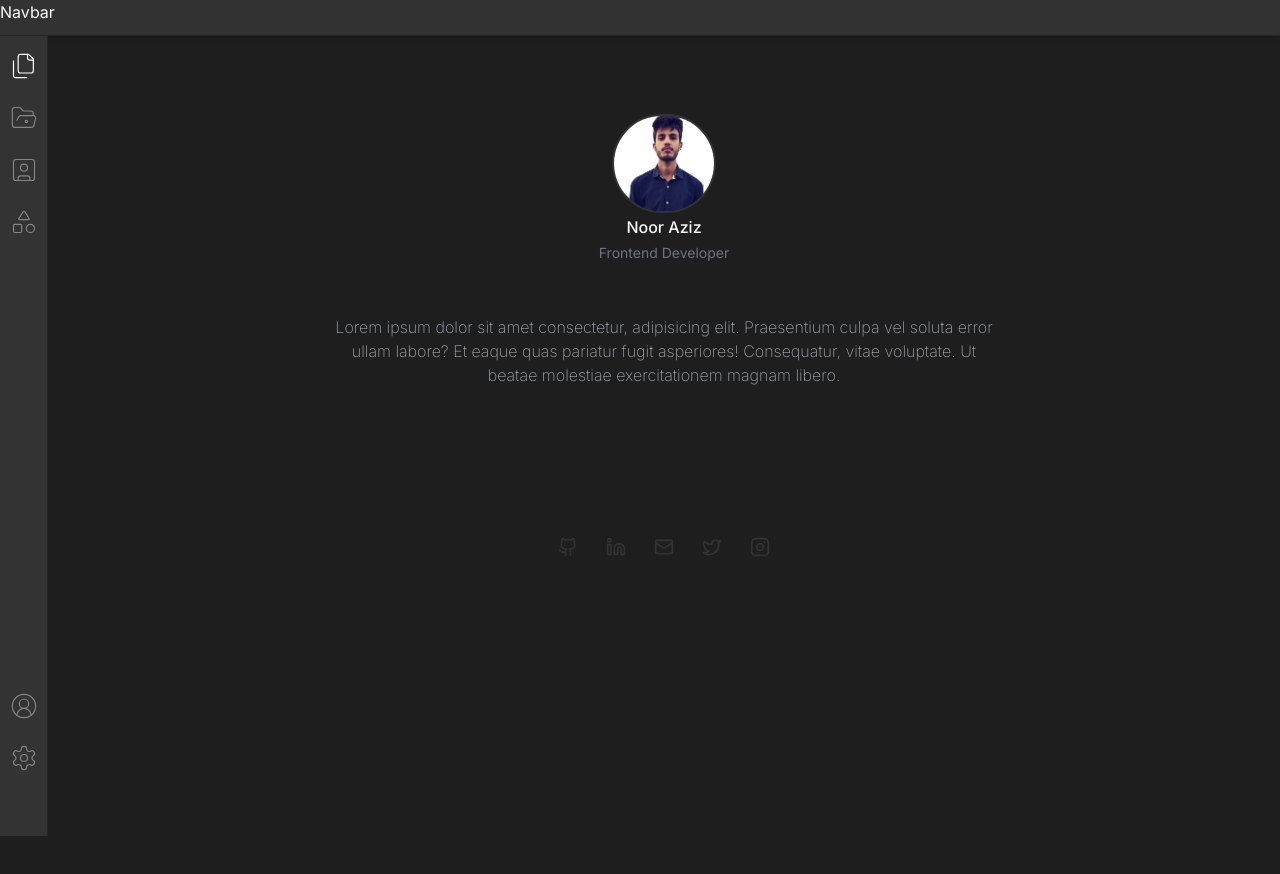
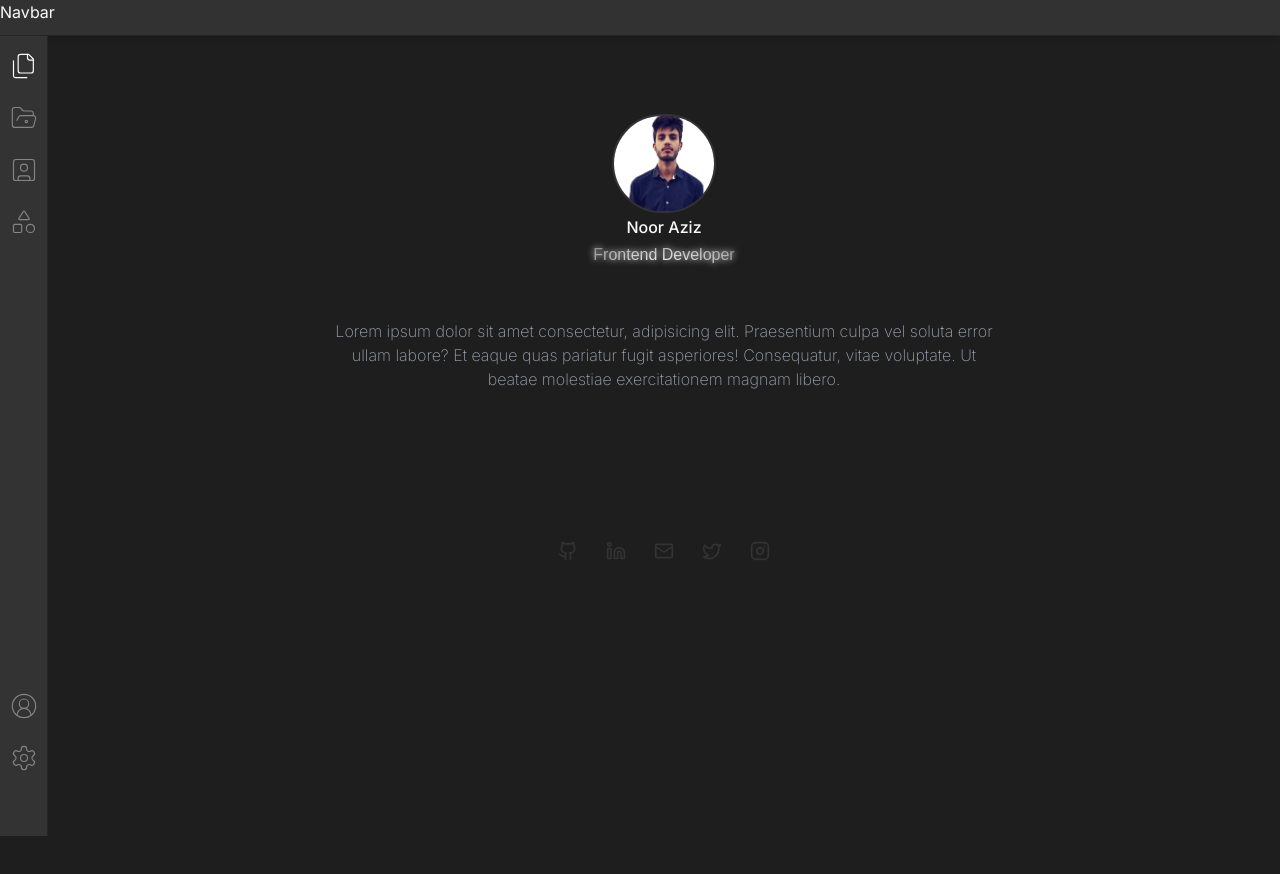
Before and after one commit to aziz-codes/azizcodes, a Next.js app: page /about-me in a window 1280 px wide. Shown: the top 874 px of the page. Built offline with nearby package versions, Linux system fonts and the light colour scheme.

Commit message:
added animation on designation

```diff
--- a/app/(about)/about-me/page.tsx
+++ b/app/(about)/about-me/page.tsx
@@ -1,29 +1,62 @@
+"use client";
 import React from "react";
 import { Avatar } from "@/constants/images";
 import Image from "next/image";
 import { socialIcons } from "@/constants/social-icons";
 import Link from "next/link";
+import { motion } from "framer-motion";
 
 const About = () => {
   return (
     <div className="mt-20 flex min-h-screen space-y-1 items-center flex-col">
+      {/* Animated Image */}
+      <motion.div
+        initial={{ opacity: 0, y: -20 }}
+        animate={{ opacity: 1, y: 0 }}
+        transition={{ duration: 0.5 }}
+      >
         <Image
           height={100}
           width={100}
           src={Avatar.src}
           alt="avatar"
-        className="rounded-full  ring-2 ring-bgSidebar object-fill"
+          className="rounded-full ring-2 ring-bgSidebar object-fill"
         />
-      <h4 className="font-[500]">Noor Aziz</h4>
-      <h5 className="text-sm text-gray-500 text-center">Frontend Developer</h5>
+      </motion.div>
 
-      <p className="text-center relative top-12 line-clamp-4 max-w-2xl text-gray-400 font-[200]">
+      {/* Animated Name */}
+      <motion.h4
+        initial={{ opacity: 0, y: -20 }}
+        animate={{ opacity: 1, y: 0 }}
+        transition={{ duration: 0.5, delay: 0.2 }}
+        className="font-[500]"
+      >
+        Noor Aziz
+      </motion.h4>
+
+      {/* Animated Role */}
+      <div className="designation">Frontend Developer</div>
+
+      {/* Animated Description */}
+      <motion.p
+        initial={{ opacity: 0, y: 20 }}
+        animate={{ opacity: 1, y: 0 }}
+        transition={{ duration: 0.5, delay: 0.6 }}
+        className="text-center relative top-12 line-clamp-4 max-w-2xl text-gray-400 font-[200]"
+      >
         Lorem ipsum dolor sit amet consectetur, adipisicing elit. Praesentium
         culpa vel soluta error ullam labore? Et eaque quas pariatur fugit
         asperiores! Consequatur, vitae voluptate. Ut beatae molestiae
         exercitationem magnam libero.
-      </p>
-      <div className="relative top-48 flex items-center space-x-7">
+      </motion.p>
+
+      {/* Animated Social Icons */}
+      <motion.div
+        initial={{ opacity: 0, y: 20 }}
+        animate={{ opacity: 1, y: 0 }}
+        transition={{ duration: 0.5, delay: 0.8 }}
+        className="relative top-48 flex items-center space-x-7"
+      >
         {socialIcons.map((icon, index) => {
           const Icon = icon.icon;
           return (
@@ -32,7 +65,7 @@ const About = () => {
             </Link>
           );
         })}
-      </div>
+      </motion.div>
     </div>
   );
 };
--- a/app/(about)/skills/page.tsx
+++ b/app/(about)/skills/page.tsx
@@ -2,6 +2,7 @@
 import React, { useMemo, useState } from "react";
 import { Search } from "lucide-react";
 import { skills } from "@/constants/skills";
+import { motion } from "framer-motion";
 
 const Skills = () => {
   const [input, setInput] = useState("");
@@ -12,11 +13,26 @@ const Skills = () => {
     );
   }, [input]);
 
+  const containerVariants = {
+    hidden: { opacity: 0 },
+    visible: {
+      opacity: 1,
+      transition: {
+        staggerChildren: 0.1,
+      },
+    },
+  };
+
+  const itemVariants = {
+    hidden: { opacity: 0, y: 20 },
+    visible: { opacity: 1, y: 0 },
+  };
+
   return (
-    <div className="bg-[#1E1E1E] text-white p-6 rounded-lg  max-w-4xl mx-auto my-12 relative">
+    <div className="bg-[#1E1E1E] text-white p-6 rounded-lg max-w-4xl mx-auto my-12 relative">
       <div className="w-full max-w-4xl flex flex-col gap-6">
         <div className="flex items-center justify-between">
-          <div className="border flex w-full  py-1.5 px-1 space-x-2 rounded-md items-center">
+          <div className="border flex w-full py-1.5 px-1 space-x-2 rounded-md items-center">
             <Search className="text-gray-500" />
             <input
               type="text"
@@ -26,16 +42,22 @@ const Skills = () => {
             />
           </div>
         </div>
-        <div className="flex flex-wrap gap-4 justify-center">
+        <motion.div
+          className="flex flex-wrap gap-4 justify-center"
+          initial="hidden"
+          animate="visible"
+          variants={containerVariants}
+        >
           {filteredSkills.map((skill) => (
-            <div
+            <motion.div
               className="px-2 py-1.5 rounded-full border text-[12px]"
               key={skill}
+              variants={itemVariants}
             >
               {skill}
-            </div>
+            </motion.div>
           ))}
-        </div>
+        </motion.div>
       </div>
     </div>
   );
--- a/app/globals.css
+++ b/app/globals.css
@@ -80,3 +80,28 @@
 ::-webkit-scrollbar-thumb:hover {
   background: #2f2e2e;
 }
+
+/* animation */
+.designation {
+  background: 50% 100% / 50% 50% no-repeat
+    radial-gradient(ellipse at bottom, #fff, transparent, transparent);
+  -webkit-background-clip: text;
+  background-clip: text;
+  color: transparent;
+  font-family: "Source Sans Pro", sans-serif;
+  animation: reveal 3000ms ease-in-out forwards 200ms,
+    glow 2500ms linear infinite 2000ms;
+}
+@keyframes reveal {
+  80% {
+    letter-spacing: 8px;
+  }
+  100% {
+    background-size: 300% 300%;
+  }
+}
+@keyframes glow {
+  40% {
+    text-shadow: 0 0 8px #fff;
+  }
+}
```
Lines whose indentation alone changed are shown as unchanged.
